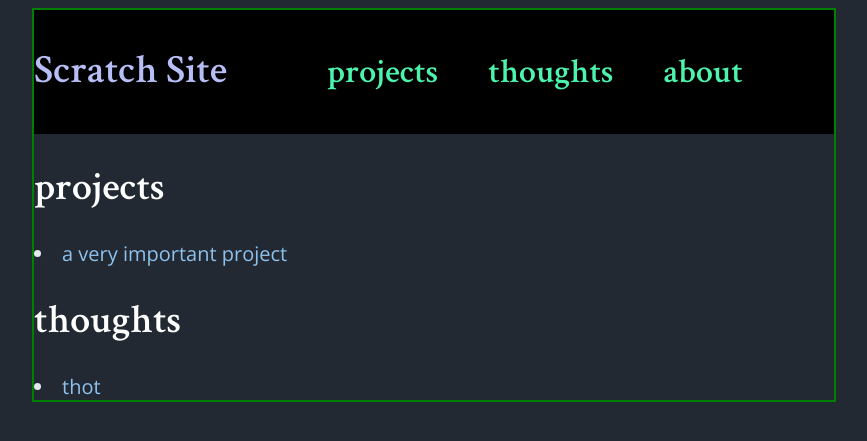
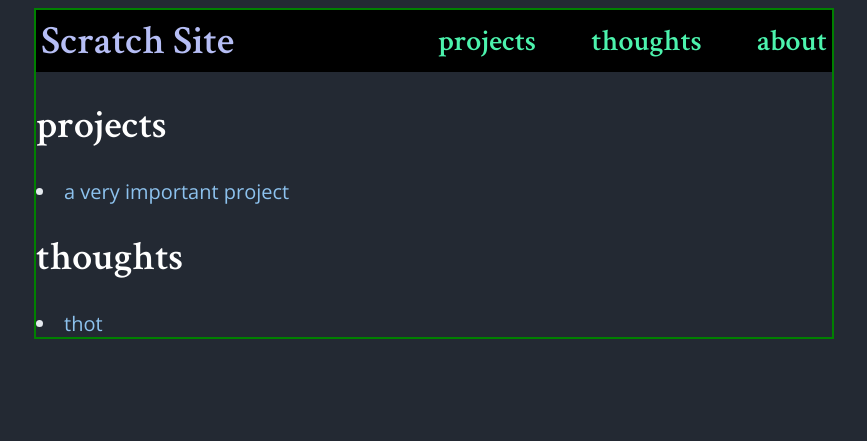
Before and after one commit to ajpkim/ajpkim.github.io, a Jekyll site: the page built from index.md, in a window 1280 px wide. Shown: the top 441 px of the page, without its empty margins (206-1073 px from the left). Built offline with Jekyll 4.4.1, drawn with Linux system fonts in a browser that asks for light colours.

Commit message:
fin flexbox navbar

```diff
--- a/_includes/navbar.html
+++ b/_includes/navbar.html
@@ -1,11 +1,13 @@
 <div class="navbar">
-  <h1>
-    <a href="{{ site.baseurl }}/" title="Home">{{ site.title }}</a>
-  </h1>
-  {% for page in site.navPages %}
-  <h2>
+
+  <div class="navbar-home">
+      <a href="{{ site.baseurl }}/" title="Home">{{ site.title }}</a>
+  </div>
+
+  <div class="navbar-links">
+    {% for page in site.navPages %}
     <a href="{{ page.url }}">{{ page.title }}</a>
-  </h2>
-  {% endfor %}
+      {% endfor %}
+  </div>
 
 </div>
--- a/_sass/base.scss
+++ b/_sass/base.scss
@@ -49,5 +49,11 @@ code {
 }
 
 html {
+    box-sizing: border-box;
     scroll-behavior: smooth;
 }
+
+// Found online...
+*, *:before, *:after {
+  box-sizing: inherit;
+}
--- a/_sass/navbar.scss
+++ b/_sass/navbar.scss
@@ -1,16 +1,22 @@
 .navbar {
     background-color: #000;
+    display: flex;
+    align-items: center;
+    justify-content: space-between;
+    box-sizing: border-box;
+    padding: 5px
+}
 
-    display: flex;
-    align-items: baseline;
+.navbar-home a {
+    font-family: "Crimson Text", "Cambria Math", "Oswald";
+    font-size: 4rem;
+    color: #b6bef5;
+    margin-right: 100px;
+}
 
-    a {
-	color: #4cf3ad;
-	padding-right: 5rem;
-    }
-
-    h1 a {
-	padding-right: 10rem;
-	color: #b6bef5;
-    }
+.navbar-links a {
+    font-family: "Crimson Text", "Cambria Math", "Oswald";
+    font-size: 3rem;
+    color: #4cf3ad;
+    margin-left: 5rem;
 }
```
